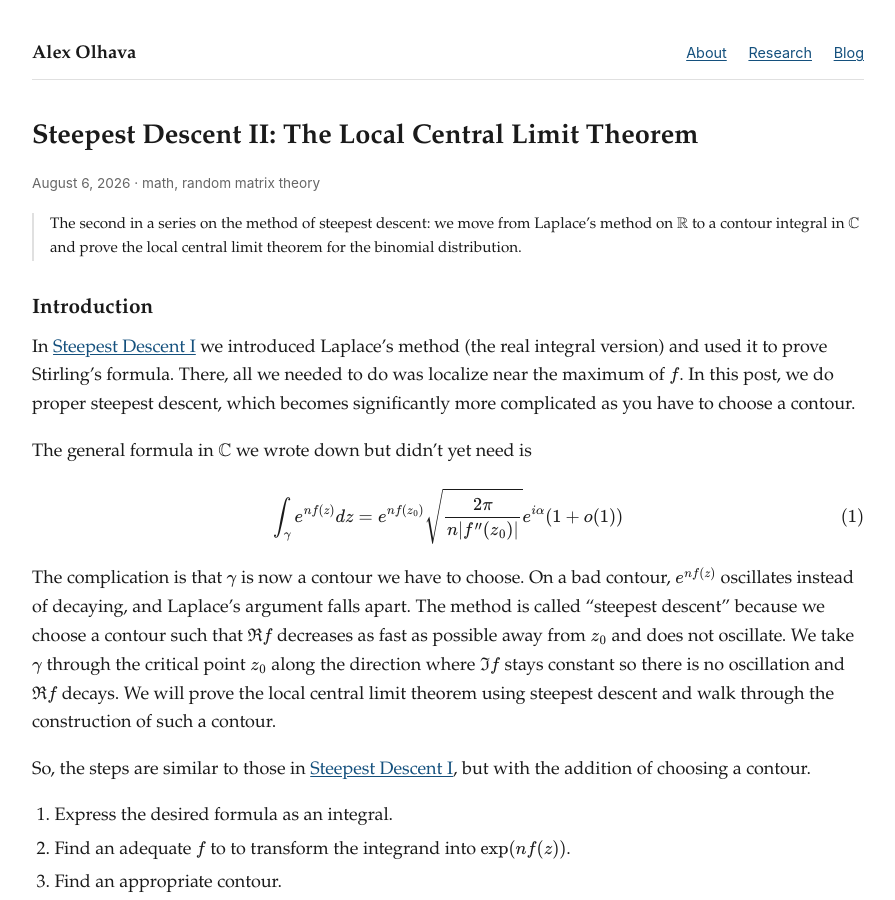
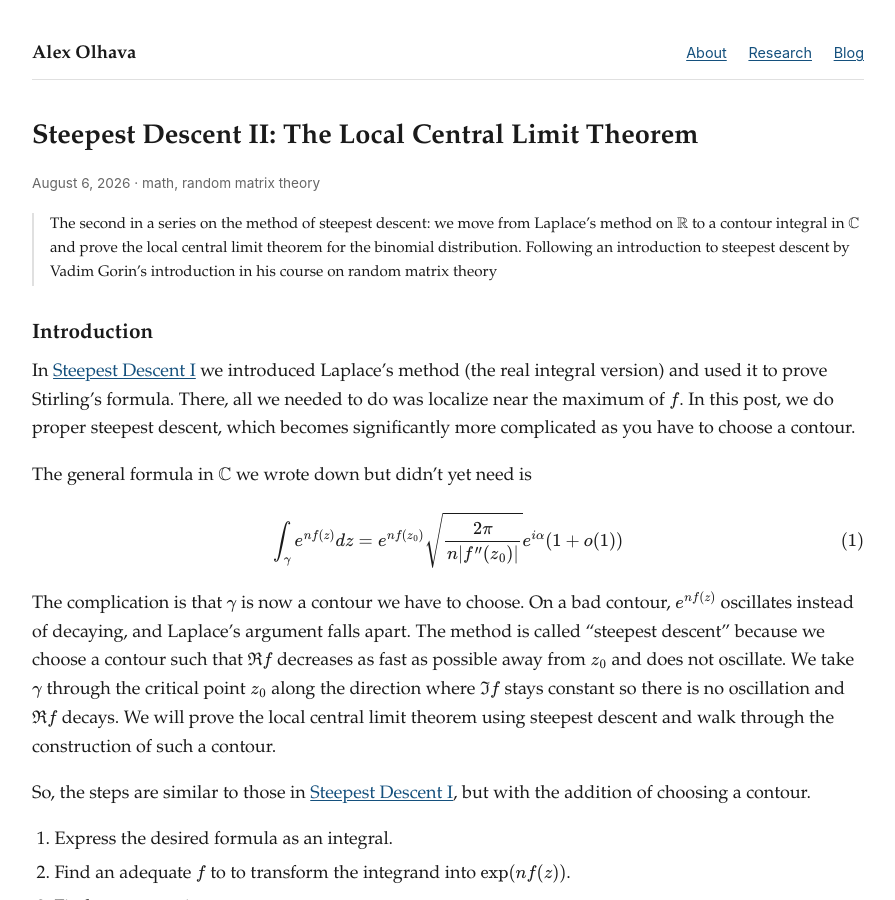
Before and after one commit to oakleafwarrior/oakleafwarrior.github.io, a Jekyll site: the page built from _posts/2026-08-06-steepest-descent-ii-local-clt.md, in a window 1280 px wide and 900 px high. Shown: the whole window, without its empty margins (192-1087 px from the left). Built offline with Jekyll 4.4.1, drawn with Linux system fonts in a browser that asks for light colours.

Commit message:
more clear credit to Vadim

```diff
--- a/_posts/2026-08-06-steepest-descent-ii-local-clt.md
+++ b/_posts/2026-08-06-steepest-descent-ii-local-clt.md
@@ -3,7 +3,7 @@ title: "Steepest Descent II: The Local Central Limit Theorem"
 tags: [math, random matrix theory]
 math: true
 abstract: >
-  The second in a series on the method of steepest descent: we move from Laplace's method on $\mathbb{R}$ to a contour integral in $\mathbb{C}$ and prove the local central limit theorem for the binomial distribution.
+  The second in a series on the method of steepest descent: we move from Laplace's method on $\mathbb{R}$ to a contour integral in $\mathbb{C}$ and prove the local central limit theorem for the binomial distribution. Following an introduction to steepest descent by Vadim Gorin’s introduction in his course on random matrix theory
 ---
 
 ## Introduction
```
Also changed, not shown: _posts/2026-08-04-steepest-descent-i-laplace-stirling.md (+1 -0 lines).
